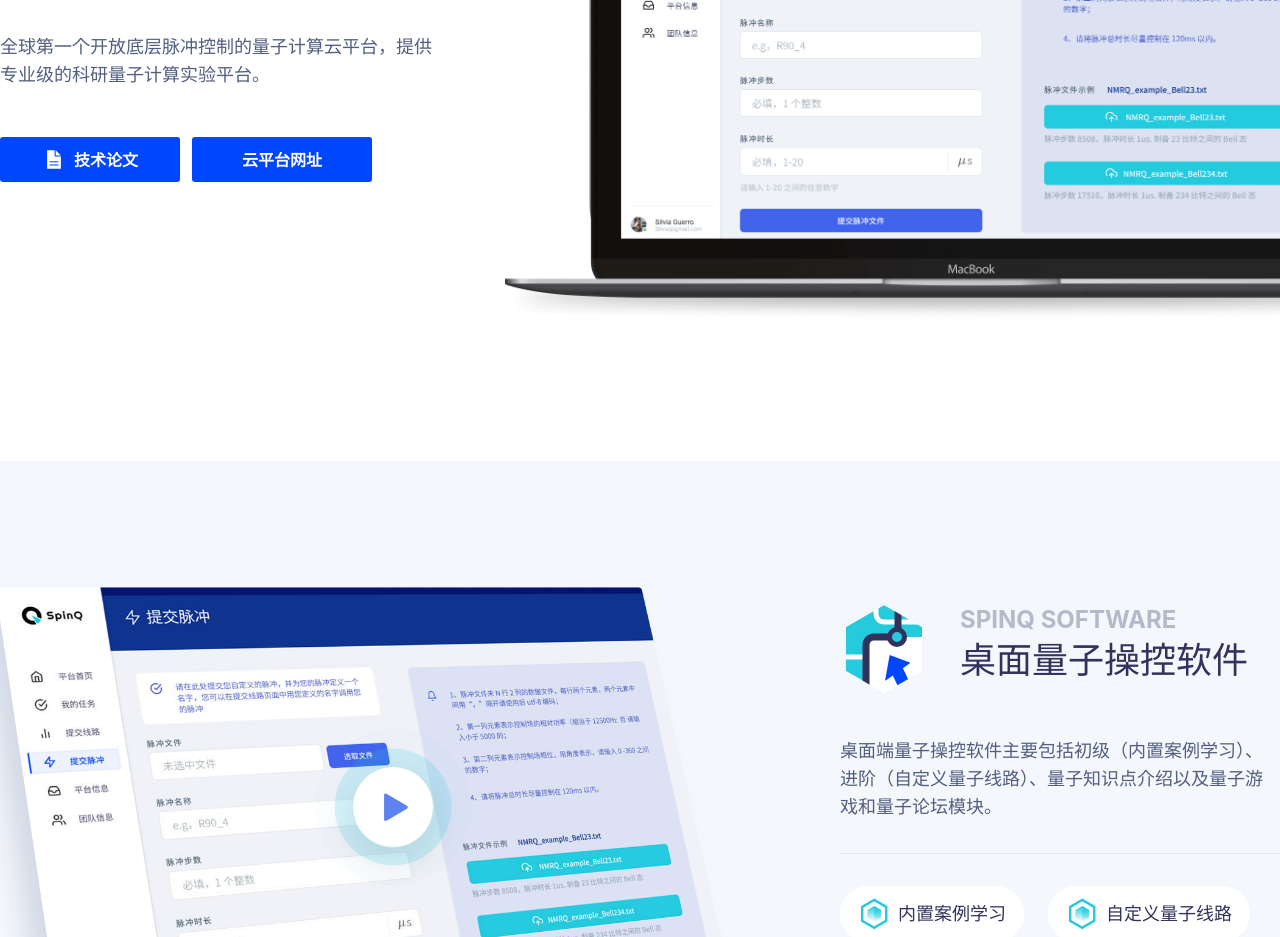
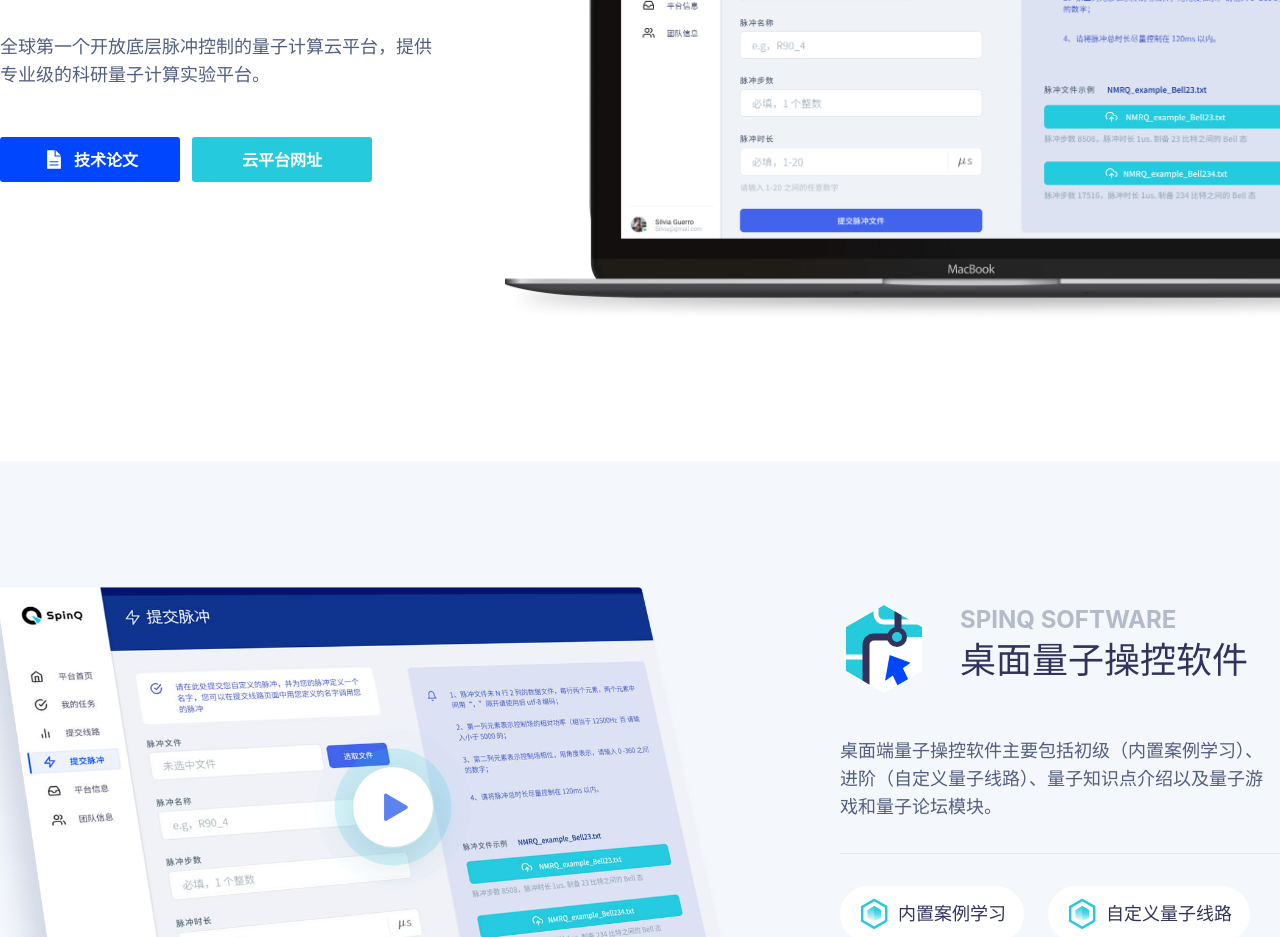
Before and after one commit to yancymin/SpinQ, a Vue app: page / in a window 1280 px wide. Shown: the part 3260-4197 px from the top of the page. Built offline with nearby package versions, Linux system fonts and the light colour scheme.

Commit message:
btn color

```diff
--- a/src/views/Home.vue
+++ b/src/views/Home.vue
@@ -605,6 +605,14 @@ export default {
         .buttons {
           @include flex-all-center;
 
+          a {
+            &:last-child {
+              button {
+                background-color: $green;
+              }
+            }
+          }
+
           button {
             width: 180px;
             height: 45px;
```
